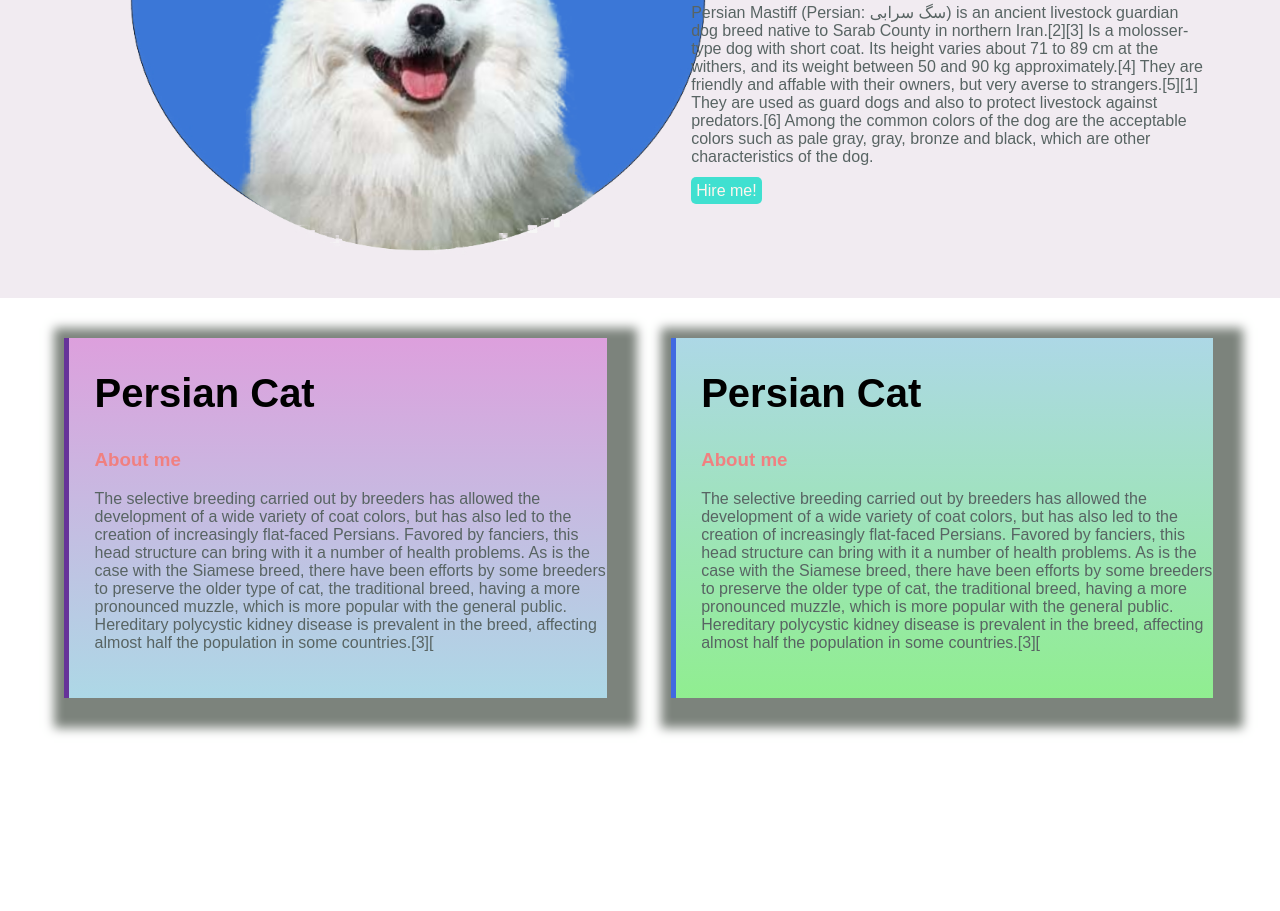
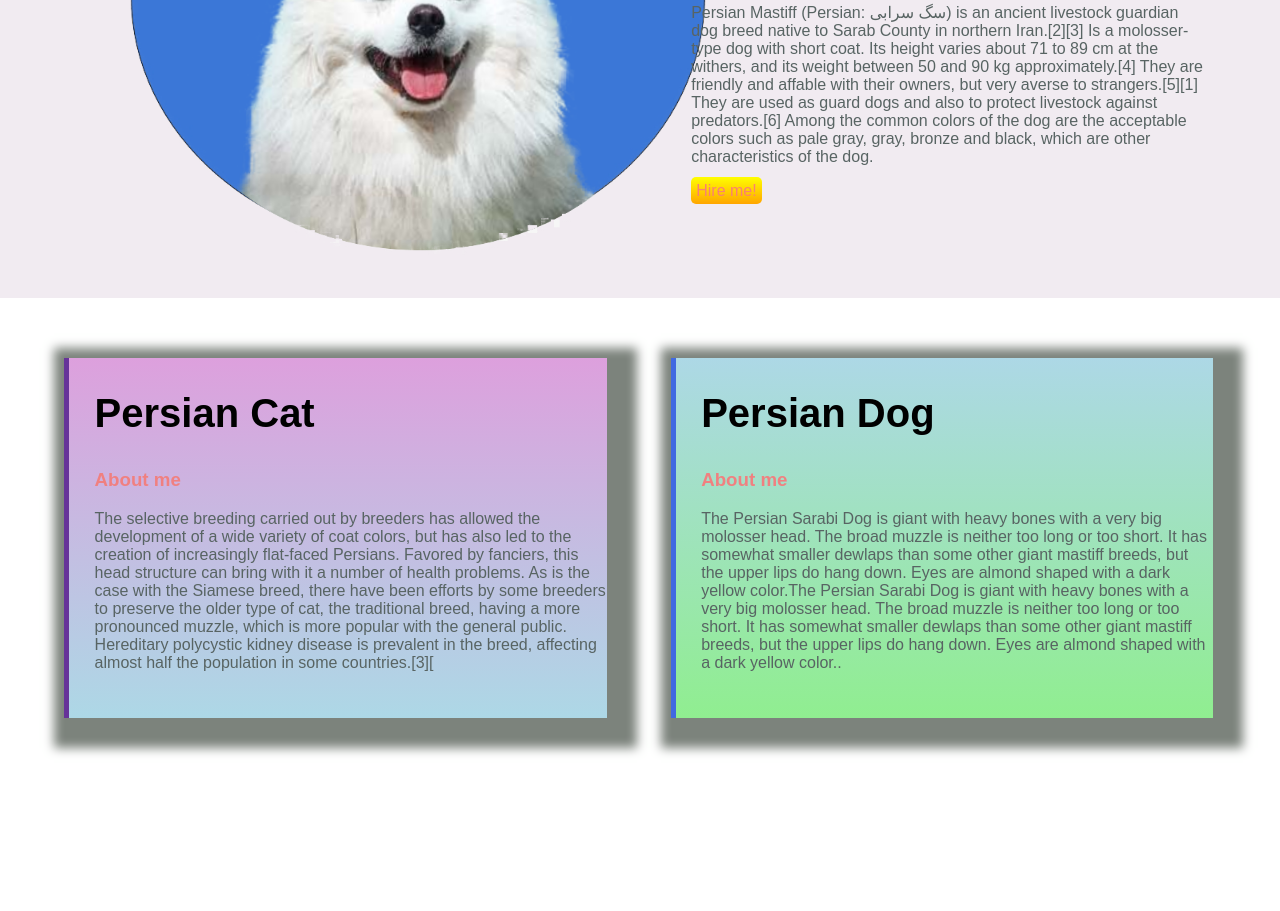
Before and after one commit to 1farjana1/Firstwebsite, a plain HTML site: page index.html in a window 1280 px wide. Shown: the part 940-1851 px from the top of the page. Drawn offline with Linux system fonts and the light colour scheme.

Commit message:
complete

```diff
--- a/index.html
+++ b/index.html
@@ -41,9 +41,9 @@
 
     </div>
     <div id="full" class="half-width single-experience">
-        <h2>Persian Cat</h2>
+        <h2>Persian Dog</h2>
         <h3 class="high">About me</h3>
-        <p>The selective breeding carried out by breeders has allowed the development of a wide variety of coat colors, but has also led to the creation of increasingly flat-faced Persians. Favored by fanciers, this head structure can bring with it a number of health problems. As is the case with the Siamese breed, there have been efforts by some breeders to preserve the older type of cat, the traditional breed, having a more pronounced muzzle, which is more popular with the general public. Hereditary polycystic kidney disease is prevalent in the breed, affecting almost half the population in some countries.[3][</p>
+        <p>The Persian Sarabi Dog is giant with heavy bones with a very big molosser head. The broad muzzle is neither too long or too short. It has somewhat smaller dewlaps than some other giant mastiff breeds, but the upper lips do hang down. Eyes are almond shaped with a dark yellow color.The Persian Sarabi Dog is giant with heavy bones with a very big molosser head. The broad muzzle is neither too long or too short. It has somewhat smaller dewlaps than some other giant mastiff breeds, but the upper lips do hang down. Eyes are almond shaped with a dark yellow color..</p>
     </div>
     </section>
     <footer>
--- a/style.css
+++ b/style.css
@@ -34,9 +34,9 @@ section{
     padding: 5px;
     border:20px;
     border-radius: 5px;
-    color: seashell;
+    color: salmon;
     text-decoration: none;
-    background-color: turquoise;
+    background-image: linear-gradient(yellow,orange);
 
 }
 p{
@@ -50,7 +50,7 @@ p{
     color: slateblue;
 }
 .single-experience{
-    margin-top:40px;
+    margin-top:60px;
     box-shadow:10px 10px 10px 20px rgb(124, 131, 124);
     height: 60%;
 }
```
